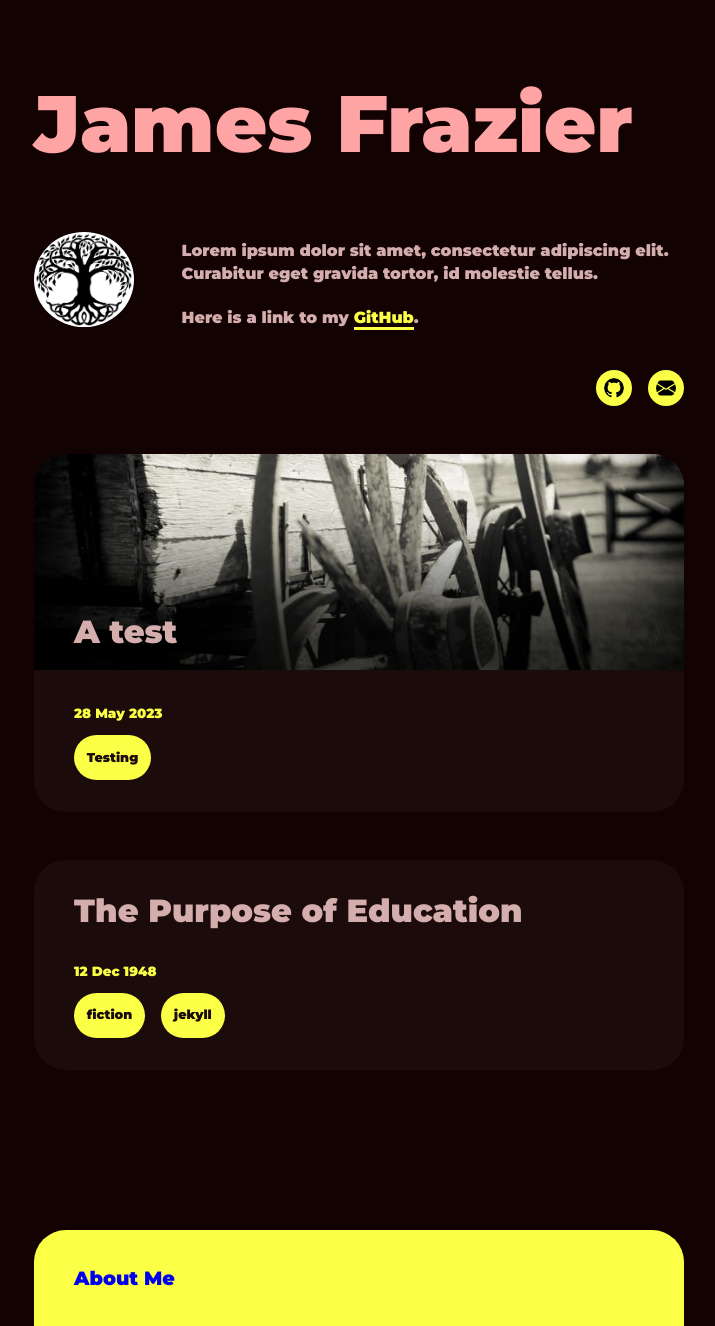
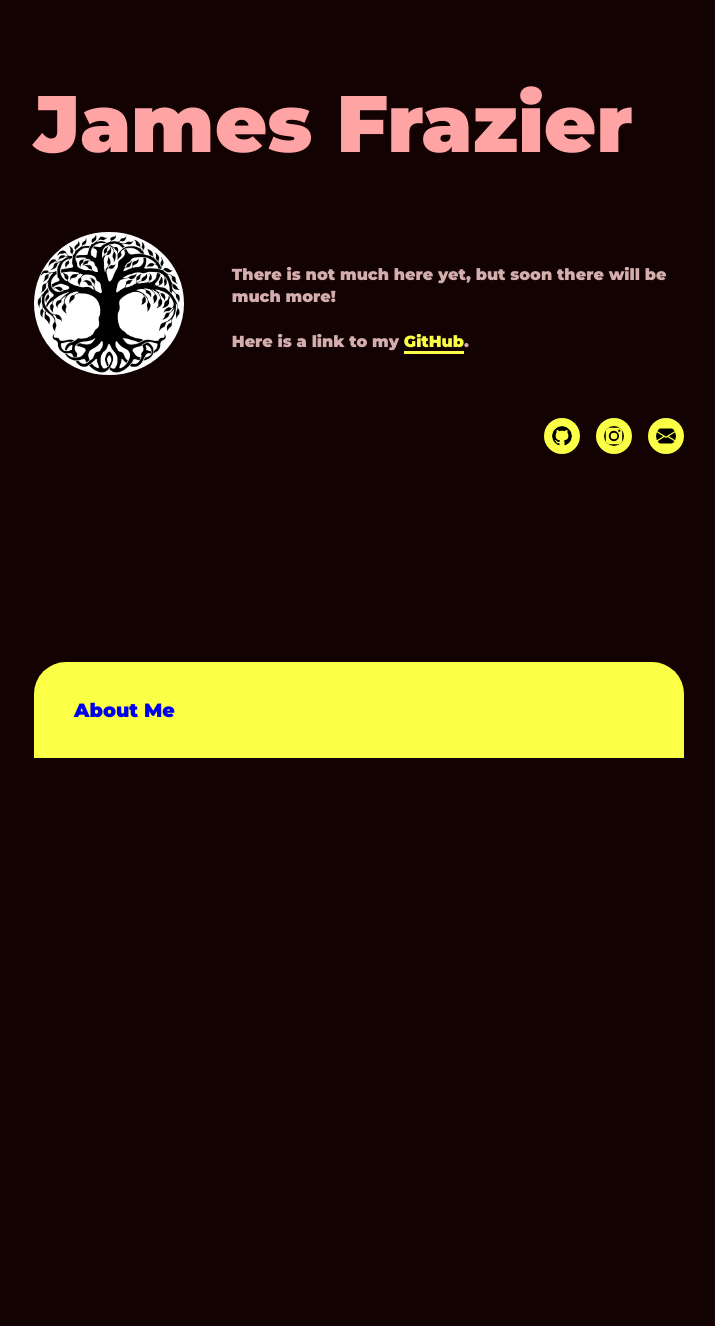
Before and after one commit to jgfrazie/jgfrazie.github.io, a Jekyll site: the page built from index.md, in a window 1280 px wide. Shown: the whole page, without its empty margins (281-996 px from the left). Built offline with Jekyll 4.4.1, drawn with Linux system fonts in a browser that asks for light colours; after the commit the page ends 900 px from its top, so only the background shows below that.

```diff
--- a/_data/author.yml
+++ b/_data/author.yml
@@ -2,7 +2,7 @@ name: James Frazier
 dp: /assets/images/tree_of_life_roots.png
 description: "
   <p>
-    Lorem ipsum dolor sit amet, consectetur adipiscing elit. Curabitur eget gravida tortor, id molestie tellus.
+    There is not much here yet, but soon there will be much more!
   </p>
   <br/>
   <p>
@@ -15,6 +15,8 @@ contact:
   #   url: https://www.linkedin.com/in/srsmaurya
   - title: github
     url: https://github.com/jgfrazie
+  - title: instagram
+    url: https://www.instagram.com/j_frazier826
   # - title: twitter
   #   url: https://twitter.com/iamsharadraj
   # - title: dev
--- a/about.md
+++ b/about.md
@@ -2,7 +2,7 @@
 layout: post
 title: About Me
 thumbnail: "assets/images/thumb1.png"
-categories: [fiction, things]
+categories: [PLACEHOLDER]
 ---
 
 This is a testing page for my about section.
```
Also changed, not shown: misc/2021-11-04-jekyll-markdown.md (+2 -0 lines), misc/1948-12-12-the-purpose-of-education.md (renamed from all_collections/_posts/1948-12-12-the-purpose-of-education.md), misc/2023-5-28-tester.md (renamed from all_collections/_posts/2023-5-28-tester.md).
